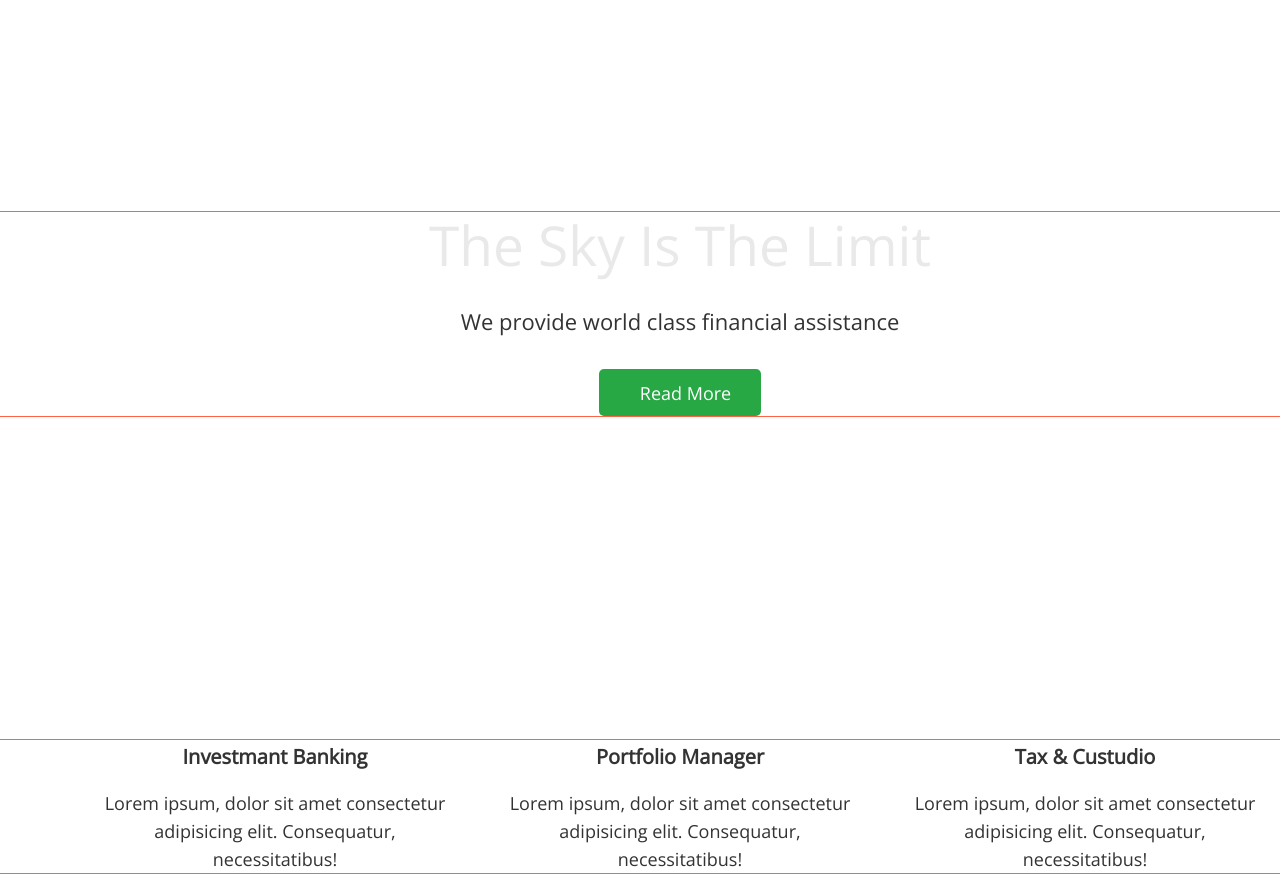
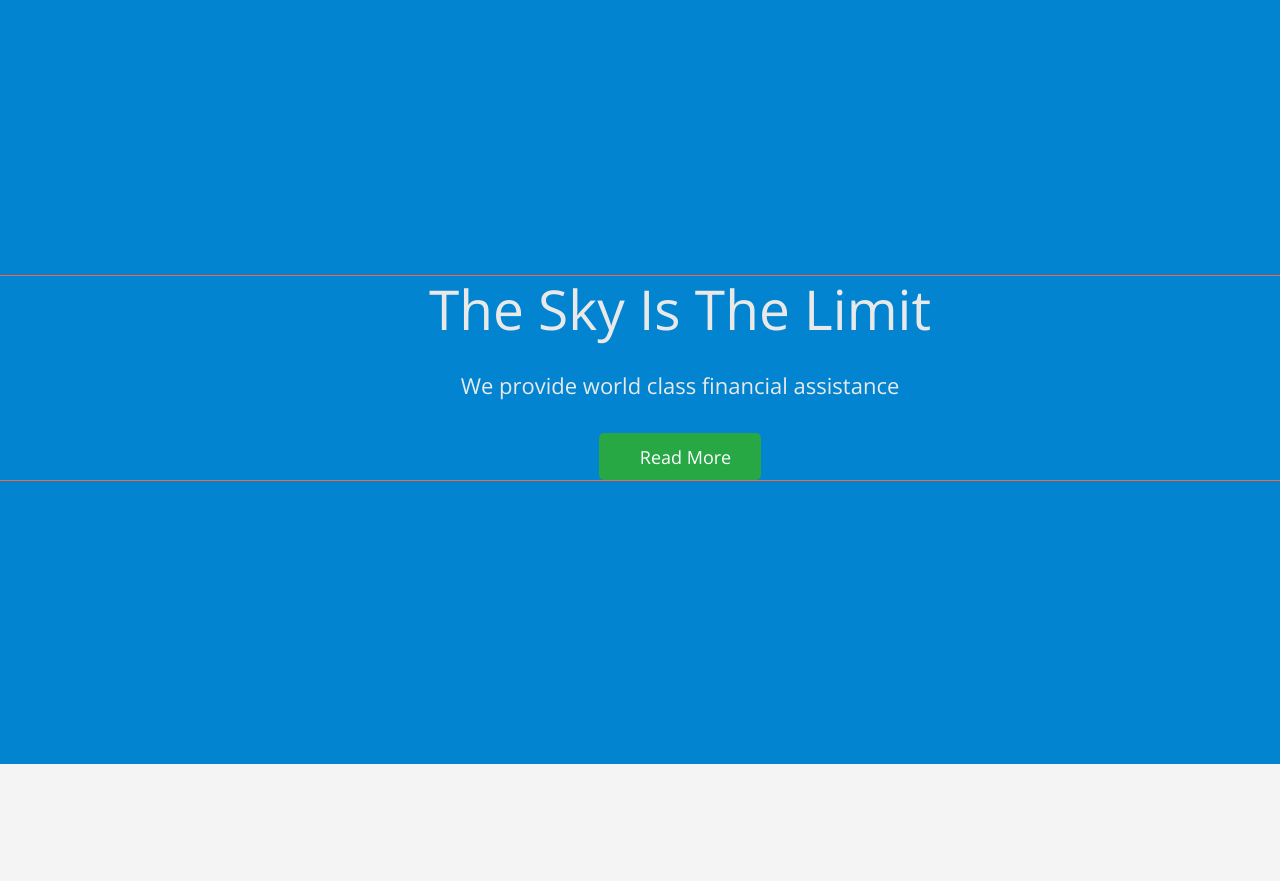
Before and after one commit to Mariya-Lutsenko/fson61-lions, a plain HTML site: page index.html in a window 1280 px wide. Shown: the part 71-952 px from the top of the page. Drawn offline with nearby package versions, Linux system fonts and the light colour scheme.

Commit message:
fix section about

```diff
--- a/css/styles.css
+++ b/css/styles.css
@@ -4,6 +4,7 @@
 
   --logo-color: #28a745;
 
+  --section-about-background: #f4f4f4;
   --green-background: #28a745;
   --blue-background: #0284d0;
   --phone-color-text: #808080;
@@ -160,7 +161,8 @@ address {
 /* Section hero */
 
 .section-hero {
-  padding-top: 215px;
+  background-color: var(--blue-background);
+  padding-top: 279px;
   padding-bottom: 284px;
 }
 
@@ -185,6 +187,7 @@ address {
 }
 
 .hero-description {
+  color: var(--hero-color-text);
   margin-bottom: 29px;
 
   font-size: 22px;
@@ -194,8 +197,9 @@ address {
 /* Section about */
 
 .section-about {
-  padding-top: 40px;
+  padding-top: 122px;
   padding-bottom: 19px;
+  background-color: var(--section-about-background);
 }
 
 .visually-hidden {
@@ -228,6 +232,7 @@ address {
 
   font-size: 20px;
   line-height: 1.65;
+  font-weight: 400;
 }
 
 /* Section business */
--- a/index.html
+++ b/index.html
@@ -76,7 +76,7 @@
       <!-- About -->
 
       <section class="section-about">
-        <div class="container about">
+        <div class="container">
           <h2 class="visually-hidden">About</h2>
           <ul class="about-list list">
             <li class="about-item">
```
